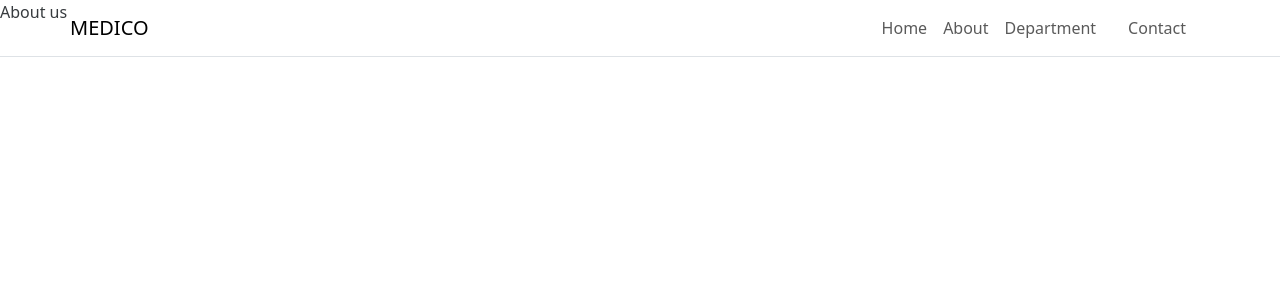
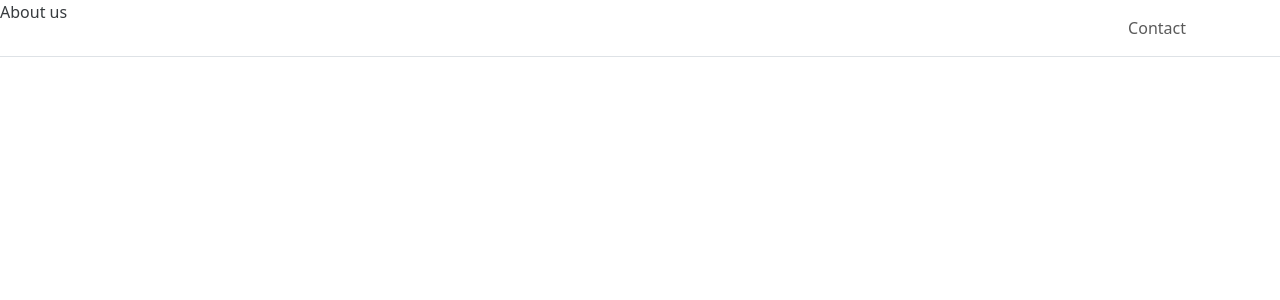
Before and after one commit to arjunmk4u/hospital-management, a Django app: template city_hospital/templates/about.html in a window 1280 px wide. Shown: the top 300 px of the page. Run offline with Django 3.2, Linux system fonts and the light colour scheme; the template is opened without the code that fills it, so the values that code supplies are empty.

Commit message:
updated hosts

```diff
--- a/city_hospital/city_hospital/settings.py
+++ b/city_hospital/city_hospital/settings.py
@@ -26,7 +26,7 @@ SECRET_KEY = 'django-insecure-8_67be156087%6w-f8lcxekv6x-su1#4rqpadh777fxw6f#&7w
 # SECURITY WARNING: don't run with debug turned on in production!
 DEBUG = True
 
-ALLOWED_HOSTS = []
+ALLOWED_HOSTS = ['.vercel', '127.0.0.1']
 
 
 # Application definition
--- a/city_hospital/templates/base.html
+++ b/city_hospital/templates/base.html
@@ -17,23 +17,23 @@
   <body>
     <nav class="navbar navbar-expand-lg bg-light fixed-top border-bottom bg-opacity-10">
         <div class="container-md p-0 ">
-          <a class="navbar-brand " href="#">MEDICO</a>
+          <a class="navbar-brand text-white" href="#">MEDICO</a>
           <button class="navbar-toggler" type="button" data-bs-toggle="collapse" data-bs-target="#navbarNav" aria-controls="navbarNav" aria-expanded="false" aria-label="Toggle navigation">
             <span class="navbar-toggler-icon"></span>
           </button>
           <div class="collapse navbar-collapse text-start justify-content-end " id="navbarNav">
             <ul class="navbar-nav ">
               <li class="nav-item ">
-                <a class="nav-link  " aria-current="page" href="{% url 'home' %}">Home</a>
+                <a class="nav-link text-white  " aria-current="page" href="{% url 'home' %}">Home</a>
               </li>
               <li class="nav-item">
-                <a class="nav-link  " href="{% url 'about' %}">About</a>
+                <a class="nav-link text-white  " href="{% url 'about' %}">About</a>
               </li>
               <!-- <li class="nav-item">
                 <a class="nav-link  " href="{% url 'doctors' %}">Doctors</a>
               </li> -->
               <li class="nav-item">
-                <a class="nav-link  " href="{% url 'dept' %}">Department</a>
+                <a class="nav-link text-white  " href="{% url 'dept' %}">Department</a>
               </li>
               <li class="nav-item">
                 <a class="nav-link bg-white px-4 py-1 my-1 rounded-4" href="{% url 'contact' %}">Contact</a>
```
